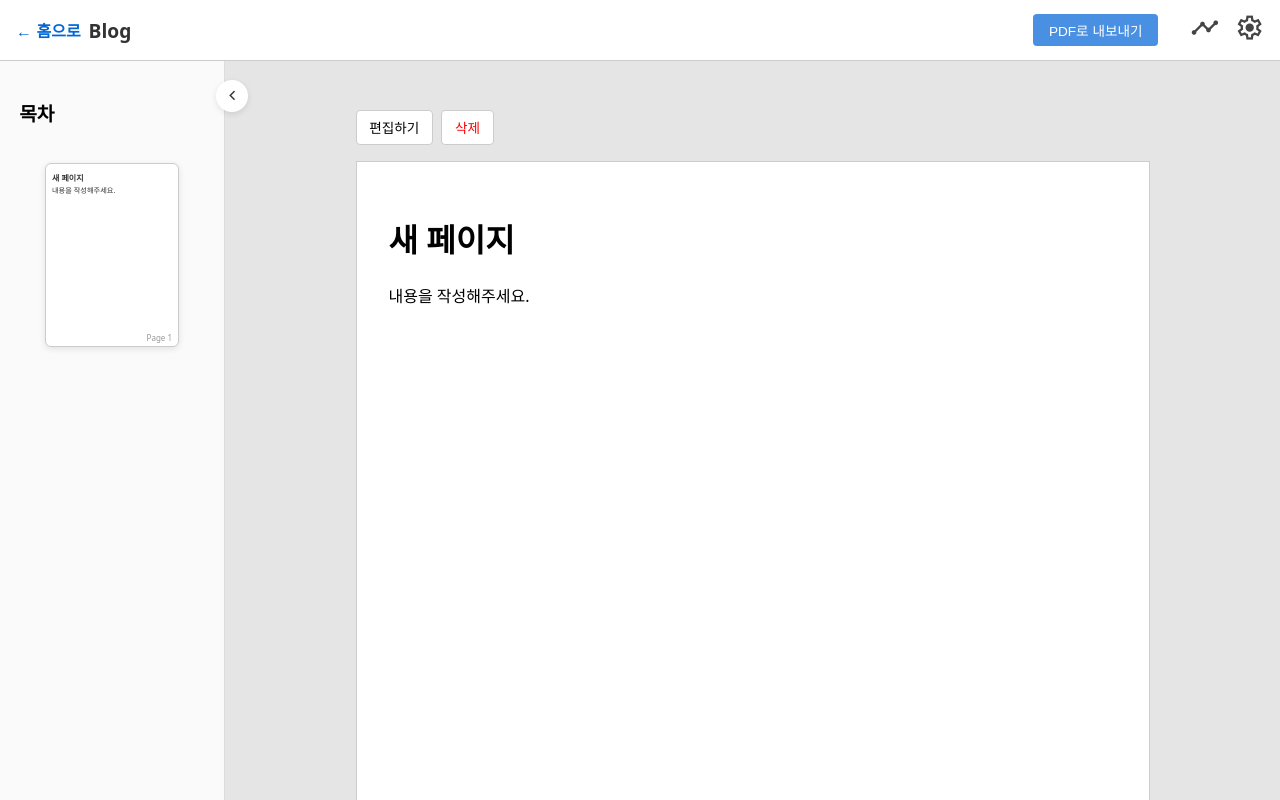
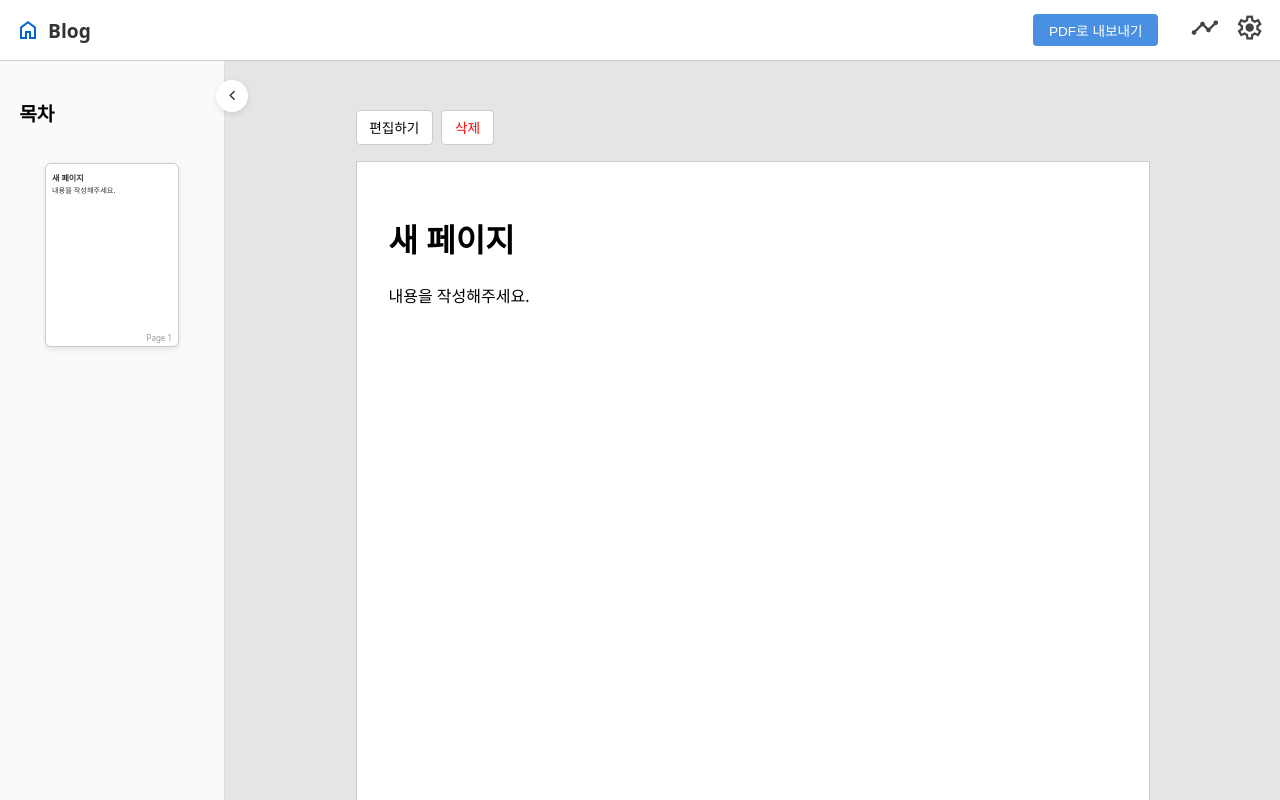
Before and after one commit to Gidok-Database/gidok, a React (Vite) app in the folder frontend/: page /project/Blog in a window 1280 px wide. Built offline with nearby package versions, Linux system fonts and the light colour scheme.

Commit message:
style: 위아래 중앙정렬

```diff
--- a/frontend/src/pages/Project/Project.css
+++ b/frontend/src/pages/Project/Project.css
@@ -28,6 +28,8 @@
   cursor: pointer;
   margin-right: 0.5rem;
   padding: 0;
+  display: flex; /* ✅ 추가 */
+  align-items: center; /* ✅ 추가 */
   transition: color 0.2s;
 }
 .top-nav .nav-left .home-button:hover {
--- a/frontend/src/pages/Project/Project.scss
+++ b/frontend/src/pages/Project/Project.scss
@@ -27,6 +27,8 @@
       cursor: pointer;
       margin-right: 0.5rem;
       padding: 0;
+      display: flex; /* ✅ 추가 */
+      align-items: center; /* ✅ 추가 */
       transition: color 0.2s;
 
       &:hover {
--- a/frontend/src/pages/Project/Project.tsx
+++ b/frontend/src/pages/Project/Project.tsx
@@ -151,8 +151,8 @@ export default function Project() {
     <div className="layout-container">
       <header className="top-nav">
         <div className="nav-left">
-          <button onClick={() => navigate("/")} className="home-button">
-            ← 홈으로
+          <button onClick={() => navigate("/")} className="home-button" title="홈으로">
+            <span className="material-symbols-outlined">home</span>
           </button>
           <span className="project-title">{projectName}</span>
         </div>
```
